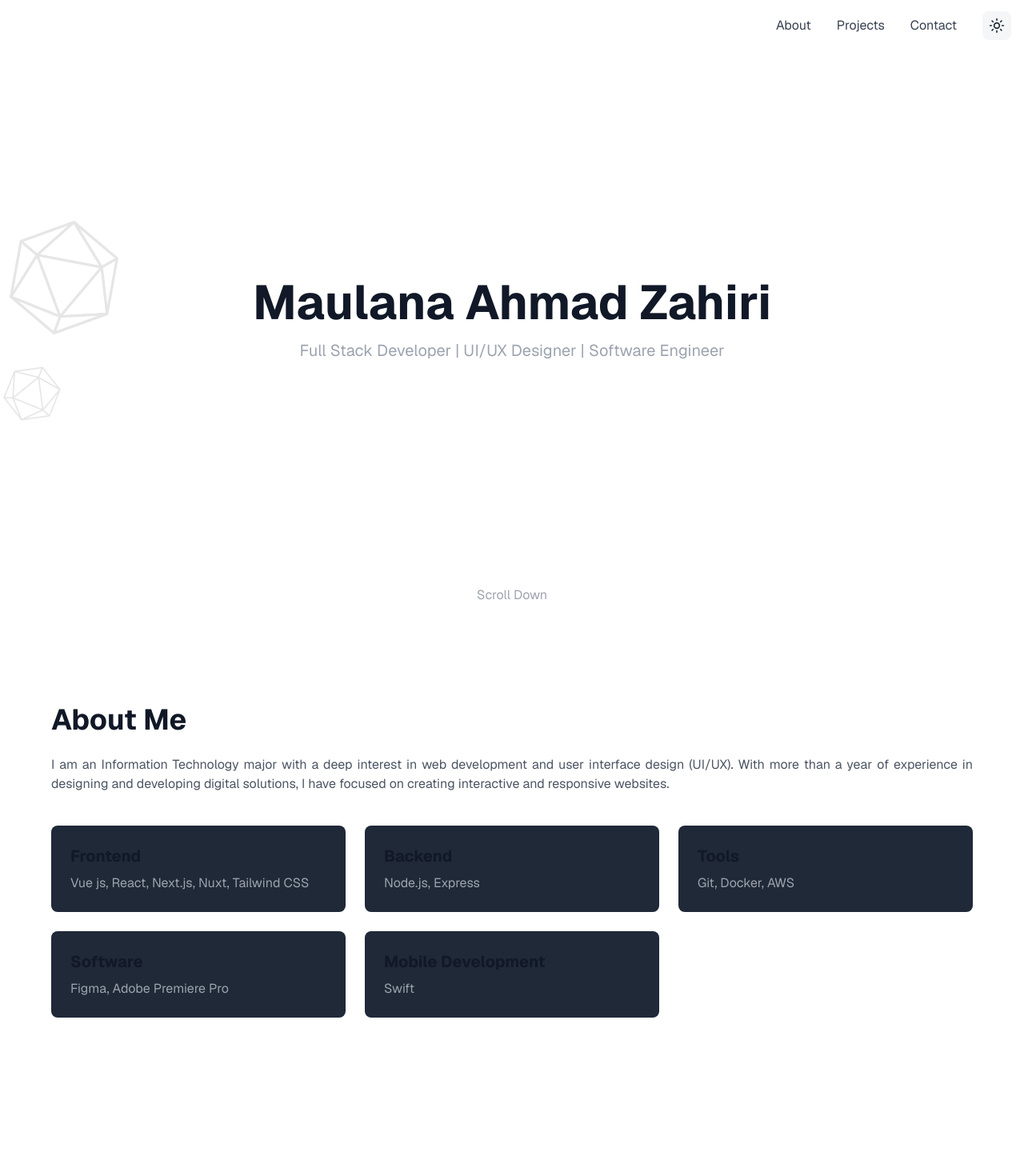
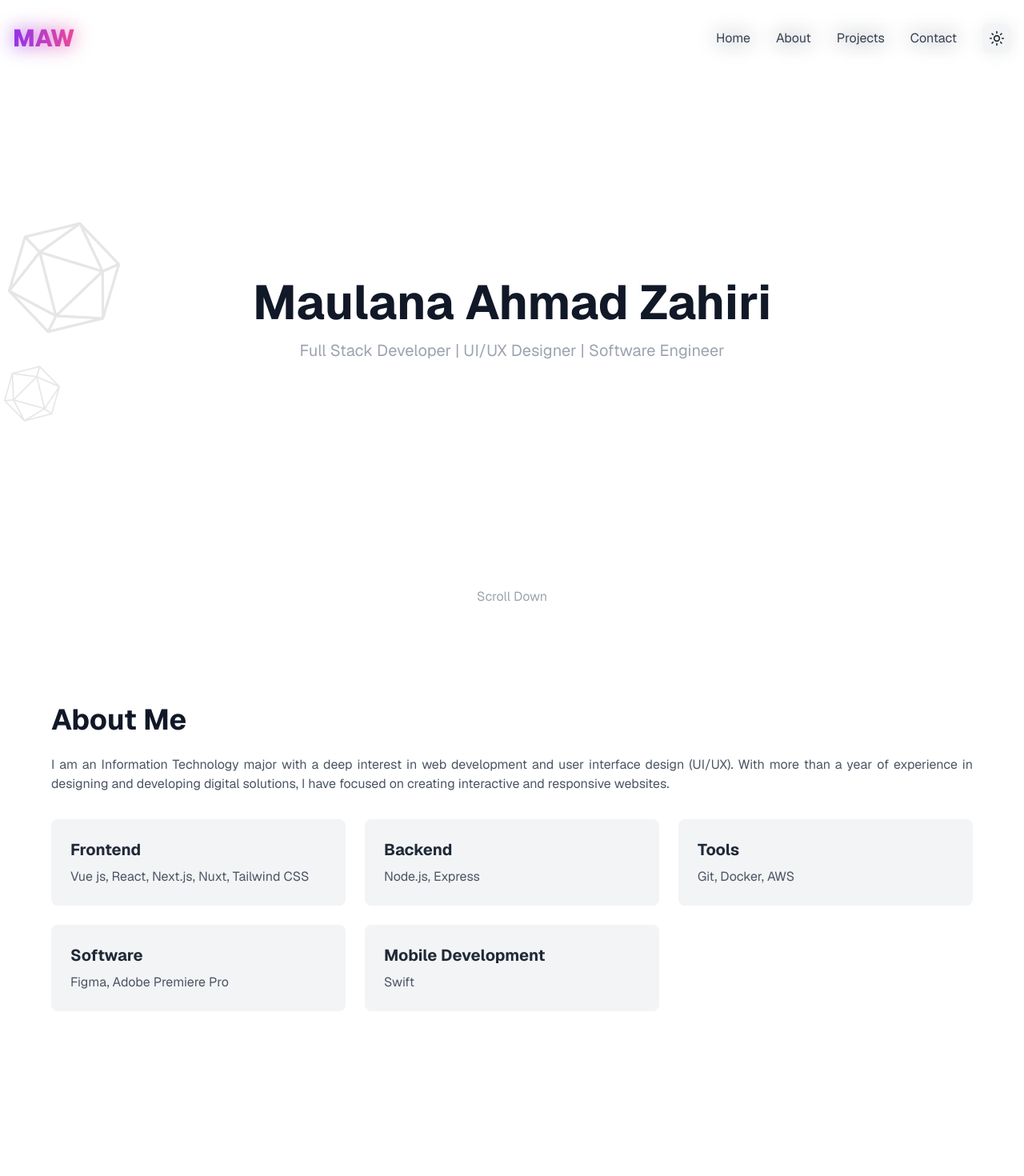
Before and after one commit to yolookings/portfolio, a Next.js app: page / in a window 1280 px wide. Shown: the top 1470 px of the page at 80% size. Built offline with nearby package versions, Linux system fonts and the light colour scheme.

Commit message:
update: navbar, footer, dark mode, white mode

```diff
--- a/src/app/page.tsx
+++ b/src/app/page.tsx
@@ -1,6 +1,8 @@
 "use client";
 import { useState, useEffect } from "react";
 import "../styles/globals.css";
+import NavBar from "@/components/navbar";
+import Footer from "@/components/footer";
 import HeroSection from "@/components/HeroSection";
 import AboutSection from "@/components/AboutSection";
 import ProjectsSection from "@/components/ProjectsSection";
@@ -38,10 +40,12 @@ export default function Home() {
 
   return (
     <main className="min-h-screen bg-white dark:bg-gray-900 text-gray-900 dark:text-white">
+      <NavBar />
       <HeroSection isScrolled={isScrolled} />
       <AboutSection />
       <ProjectsSection />
       <ContactSection />
+      <Footer />
     </main>
   );
 }
--- a/src/components/AboutSection.tsx
+++ b/src/components/AboutSection.tsx
@@ -2,41 +2,42 @@ export default function AboutSection() {
   return (
     <section
       id="about"
-      className="min-h-screen py-20 bg-white dark:bg-gray-900"
+      className="min-h-screen py-10 md:py-20 bg-white dark:bg-gray-900 px-4 sm:px-6 lg:px-8"
     >
-      <div className="hidden-section max-w-6xl mx-auto">
-        <h2 className="text-3xl sm:text-4xl font-bold mb-6 text-gray-900 dark:text-white">
+      <div className="max-w-6xl mx-auto">
+        <h2 className="text-2xl sm:text-3xl md:text-4xl font-bold mb-4 sm:mb-6 text-gray-900 dark:text-white">
           About Me
         </h2>
-        <p className="text-gray-600 dark:text-gray-400 mb-6 text-justify">
+        <p className="text-gray-600 dark:text-gray-400 mb-6 sm:mb-8 text-justify text-sm sm:text-base">
           I am an Information Technology major with a deep interest in web
           development and user interface design (UI/UX). With more than a year
           of experience in designing and developing digital solutions, I have
           focused on creating interactive and responsive websites.
         </p>
-        <div className="grid grid-cols-1 md:grid-cols-3 gap-6 mt-10">
-          <div className="bg-gray-800 p-6 rounded-lg transition-transform transform hover:scale-105 hover:shadow-lg">
-            <h3 className="text-xl font-bold mb-2">Frontend</h3>
-            <p className="text-gray-400">
-              Vue js, React, Next.js, Nuxt, Tailwind CSS
-            </p>
-          </div>
-          <div className="bg-gray-800 p-6 rounded-lg transition-transform transform hover:scale-105 hover:shadow-lg">
-            <h3 className="text-xl font-bold mb-2">Backend</h3>
-            <p className="text-gray-400">Node.js, Express</p>
-          </div>
-          <div className="bg-gray-800 p-6 rounded-lg transition-transform transform hover:scale-105 hover:shadow-lg">
-            <h3 className="text-xl font-bold mb-2">Tools</h3>
-            <p className="text-gray-400">Git, Docker, AWS</p>
-          </div>
-          <div className="bg-gray-800 p-6 rounded-lg transition-transform transform hover:scale-105 hover:shadow-lg">
-            <h3 className="text-xl font-bold mb-2">Software</h3>
-            <p className="text-gray-400">Figma, Adobe Premiere Pro</p>
-          </div>
-          <div className="bg-gray-800 p-6 rounded-lg transition-transform transform hover:scale-105 hover:shadow-lg">
-            <h3 className="text-xl font-bold mb-2">Mobile Development</h3>
-            <p className="text-gray-400">Swift</p>
-          </div>
+
+        <div className="grid grid-cols-1 sm:grid-cols-2 lg:grid-cols-3 gap-4 sm:gap-6">
+          {[
+            {
+              title: "Frontend",
+              content: "Vue js, React, Next.js, Nuxt, Tailwind CSS",
+            },
+            { title: "Backend", content: "Node.js, Express" },
+            { title: "Tools", content: "Git, Docker, AWS" },
+            { title: "Software", content: "Figma, Adobe Premiere Pro" },
+            { title: "Mobile Development", content: "Swift" },
+          ].map((item, index) => (
+            <div
+              key={index}
+              className="bg-gray-100 dark:bg-gray-800 p-4 sm:p-6 rounded-lg transition-all hover:scale-[1.02] hover:shadow-md"
+            >
+              <h3 className="text-lg sm:text-xl font-bold mb-2 text-gray-800 dark:text-white">
+                {item.title}
+              </h3>
+              <p className="text-gray-600 dark:text-gray-400 text-sm sm:text-base">
+                {item.content}
+              </p>
+            </div>
+          ))}
         </div>
       </div>
     </section>
--- a/src/components/ContactForm.tsx
+++ b/src/components/ContactForm.tsx
@@ -172,7 +172,7 @@ const ContactForm = () => {
 
   return (
     <div>
-      <form className="max-w-md mx-auto" onSubmit={handleSubmit}>
+      <form className="max-w-md mx-auto px-4 sm:px-6" onSubmit={handleSubmit}>
         <input
           type="text"
           name="name"
--- a/src/components/HeroSection.tsx
+++ b/src/components/HeroSection.tsx
@@ -8,7 +8,10 @@ interface HeroSectionProps {
 
 export default function HeroSection({ isScrolled }: HeroSectionProps) {
   return (
-    <section className="h-screen flex items-center justify-center relative">
+    <section
+      id="home"
+      className="h-screen flex items-center justify-center relative"
+    >
       <div className="text-center">
         <motion.h1
           initial={{ opacity: 0, y: 20 }}
--- a/src/components/ProjectsSection.tsx
+++ b/src/components/ProjectsSection.tsx
@@ -3,12 +3,22 @@ import { projects } from "../data/projectsData";
 
 export default function ProjectsSection() {
   return (
-    <section id="projects" className="min-h-screen py-20">
-      <div className="hidden-section max-w-6xl mx-auto">
-        <h2 className="text-3xl sm:text-4xl font-bold mb-12">Projects</h2>
-        <div className="grid grid-cols-1 md:grid-cols-2 gap-8">
+    <section
+      id="projects"
+      className="min-h-screen py-12 md:py-20 bg-white dark:bg-gray-900 px-4 sm:px-6 lg:px-8"
+    >
+      <div className="max-w-6xl mx-auto">
+        <h2 className="text-2xl sm:text-3xl md:text-4xl font-bold mb-8 md:mb-12 text-gray-900 dark:text-white">
+          Projects
+        </h2>
+
+        <div className="grid grid-cols-1 sm:grid-cols-2 lg:grid-cols-2 gap-4 sm:gap-6 md:gap-8">
           {projects.map((project) => (
-            <ExpandableProjectCard key={project.id} project={project} />
+            <ExpandableProjectCard
+              key={project.id}
+              project={project}
+              className="w-full"
+            />
           ))}
         </div>
       </div>
--- /dev/null
+++ b/src/components/footer.tsx
@@ -0,0 +1,107 @@
+import React from "react";
+import { Github, Instagram, Linkedin, Mail } from "lucide-react";
+import { motion } from "framer-motion";
+
+const Footer = () => {
+  const currentYear = new Date().getFullYear();
+
+  const socialLinks = [
+    {
+      name: "GitHub",
+      icon: <Github className="w-5 h-5" />,
+      href: "https://github.com/yolookings",
+    },
+    {
+      name: "LinkedIn",
+      icon: <Linkedin className="w-5 h-5" />,
+      href: "https://linkedin.com/in/maulanazahiri",
+    },
+    {
+      name: "Email",
+      icon: <Mail className="w-5 h-5" />,
+      href: "mailto:maulanazahiri31@gmail.com",
+    },
+    {
+      name: "Instagram",
+      icon: <Instagram className="w-5 h-5" />,
+      href: "https://instagram.com/maulanazahiri",
+    },
+  ];
+
+  const footerLinks = [
+    { name: "Home", href: "#home" },
+    { name: "About", href: "#about" },
+    { name: "Projects", href: "#projects" },
+    { name: "Contact", href: "#support" },
+  ];
+
+  return (
+    <footer className="bg-white dark:bg-gray-900">
+      <div className="max-w-7xl mx-auto px-4 py-12">
+        <div className="grid grid-cols-1 md:grid-cols-3 gap-8">
+          {/* Logo and Description */}
+          <div className="space-y-4">
+            <span className="text-2xl font-extrabold bg-gradient-to-r from-purple-600 to-pink-500 bg-clip-text text-transparent">
+              MAW
+            </span>
+            <p className="text-gray-600 dark:text-gray-400 mt-2">
+              Crafting digital experiences and showing portofolio with passion
+              and precision.
+            </p>
+          </div>
+
+          {/* Quick Links */}
+          <div>
+            <h3 className="text-gray-900 dark:text-white font-semibold mb-4">
+              Quick Links
+            </h3>
+            <ul className="space-y-2">
+              {footerLinks.map((link) => (
+                <li key={link.name}>
+                  <a
+                    href={link.href}
+                    className="text-gray-600 dark:text-gray-400 hover:text-purple-600 dark:hover:text-purple-400 transition-colors"
+                  >
+                    {link.name}
+                  </a>
+                </li>
+              ))}
+            </ul>
+          </div>
+
+          {/* Social Links */}
+          <div>
+            <h3 className="text-gray-900 dark:text-white font-semibold mb-4">
+              Connect
+            </h3>
+            <div className="flex space-x-4">
+              {socialLinks.map((social) => (
+                <motion.a
+                  key={social.name}
+                  href={social.href}
+                  target="_blank"
+                  rel="noopener noreferrer"
+                  className="text-gray-600 dark:text-gray-400 hover:text-purple-600 dark:hover:text-purple-400 transition-colors"
+                  whileHover={{ scale: 1.1 }}
+                  whileTap={{ scale: 0.95 }}
+                  aria-label={social.name}
+                >
+                  {social.icon}
+                </motion.a>
+              ))}
+            </div>
+          </div>
+        </div>
+
+        {/* Copyright */}
+        <div className="border-t border-gray-200 dark:border-gray-800 mt-8 pt-8 text-center">
+          <p className="text-gray-600 dark:text-gray-400">
+            © {currentYear} MAW. All rights reserved.
+          </p>
+        </div>
+      </div>
+    </footer>
+  );
+};
+
+export default Footer;
--- a/src/components/navbar.tsx
+++ b/src/components/navbar.tsx
@@ -14,6 +14,7 @@ const Navbar = () => {
   }, []);
 
   const navLinks = [
+    { href: "#home", label: "Home" },
     { href: "#about", label: "About" },
     { href: "#projects", label: "Projects" },
     { href: "#support", label: "Contact" },
@@ -36,7 +37,14 @@ const Navbar = () => {
   return (
     <nav className="fixed top-0 left-0 right-0 z-50 bg-white/10 dark:bg-black/10 backdrop-blur-md">
       <div className="max-w-7xl mx-auto px-4">
-        <div className="flex items-center justify-end h-16 space-x-8">
+        <div className="flex items-center justify-between h-24">
+          <a href="/" className="flex items-center">
+            <span className="text-3xl font-extrabold bg-gradient-to-r from-purple-600 to-pink-500 bg-clip-text text-transparent hover:from-pink-500 hover:to-purple-600 transition-all duration-300">
+              MAW
+            </span>
+          </a>
+
+          <div className="flex items-center space-x-8">
             {navLinks.map((link) => (
               <button
                 key={link.href}
@@ -65,6 +73,7 @@ const Navbar = () => {
             </motion.button>
           </div>
         </div>
+      </div>
     </nav>
   );
 };
--- a/src/styles/globals.css
+++ b/src/styles/globals.css
@@ -101,3 +101,11 @@ textarea:focus {
   animation: typing 7s steps(50) infinite;
   max-width: fit-content; /* container hanya selebar teks */
 }
+
+/* Untuk mobile */
+@media (max-width: 767px) {
+  .mobile-padding {
+    padding-left: 16px;
+    padding-right: 16px;
+  }
+}
--- a/src/styles/variables.css
+++ /dev/null
@@ -1 +0,0 @@
-/* Variabel CSS */
```
Lines whose indentation alone changed are shown as unchanged.
